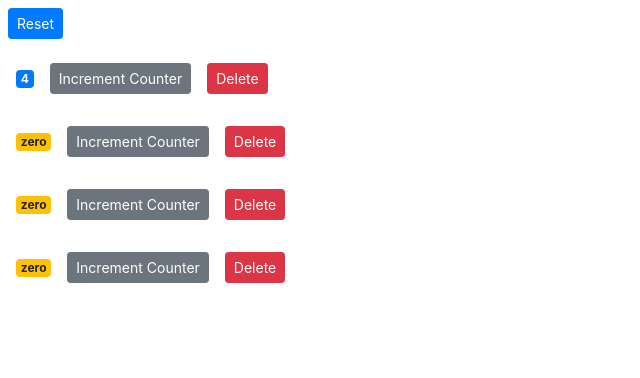
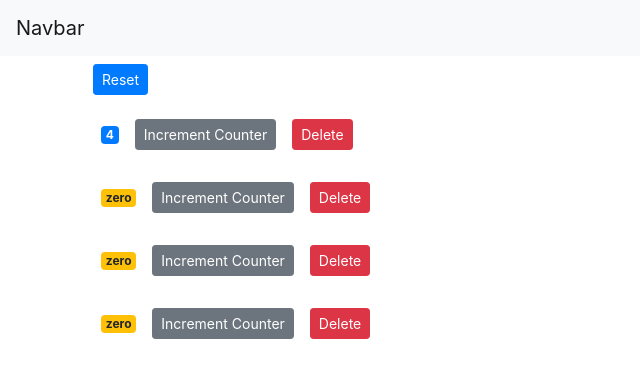
Before and after one commit to Boity-Latakgomo/Hello-React, a React (Create React App) app: page / in a window 1280 px wide. Shown: the top 378 px of the page, without its empty margins (0-640 px from the left). Built offline with nearby package versions, Linux system fonts and the light colour scheme.

Commit message:
added a navigation bar

```diff
--- a/src/App.js
+++ b/src/App.js
@@ -1,10 +1,19 @@
-import logo from './logo.svg';
+import React, { Component } from 'react';
+import NavBar from './components/navbar';
+import Counters from "./components/counters";
 import './App.css';
 
-function App() {
-  return (
-    <p>Hey there</p>
-  );
+class App extends Component {
+
+  render() {
+    return (
+      <React.Fragment>
+     <><NavBar /><main className="container">
+       <Counters />
+      </main></>
+      </React.Fragment>
+    );
+  }
 }
 
 export default App;
--- /dev/null
+++ b/src/components/navbar.jsx
@@ -0,0 +1,14 @@
+import React, { Component } from 'react';
+
+class NavBar extends Component {
+
+  render() {
+    return (
+       <nav className=" navbar navbar-light bg-light">
+      <a className="navbar-brand" href="#">Navbar</a>
+    </nav>
+    );
+  }
+}
+
+export default NavBar;
--- a/src/index.js
+++ b/src/index.js
@@ -4,8 +4,6 @@
 import App from "./App";
 import registerServiceWorker from "./registerServiceWorker";
 import "bootstrap/dist/css/bootstrap.css";
-import Counters from './components/counters';
 
 
-ReactDOM.render(<Counters />, document.getElementById("root"));
-// registerServiceWorker();
+ReactDOM.render(<App />, document.getElementById("root"));
```
